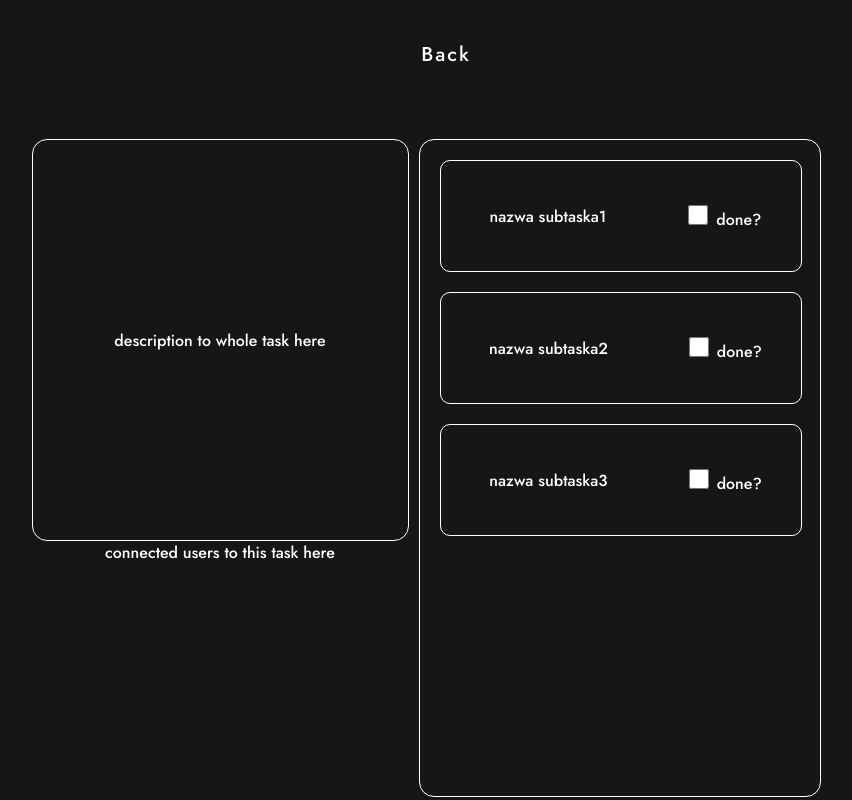
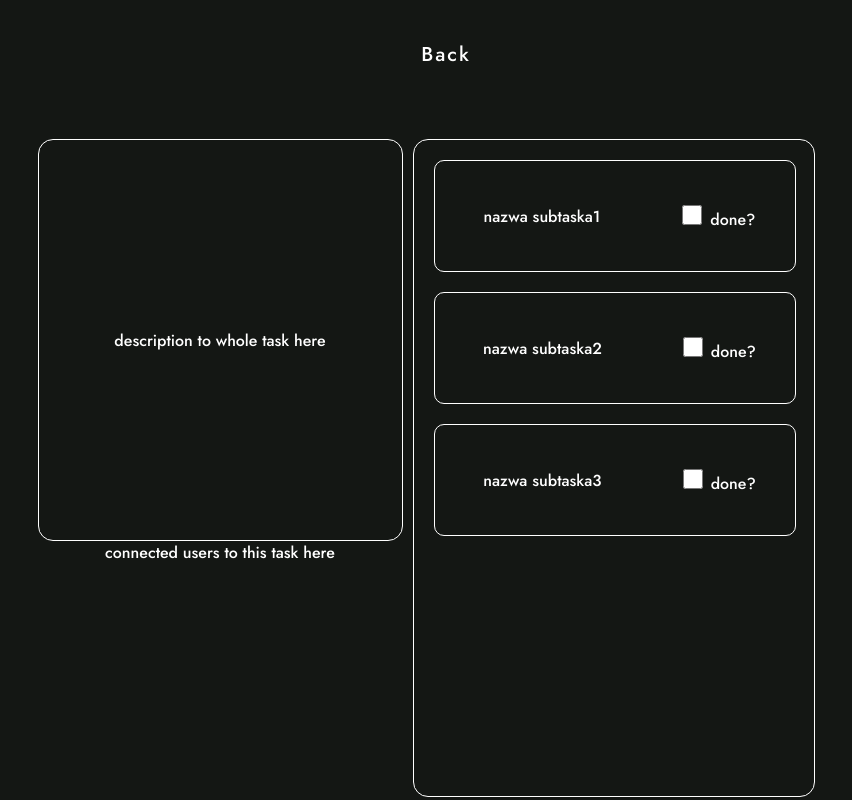
Before and after one commit to SobolewskiWiktor/Projekt-In-ynieria-, a web app: file public/html/taskDetailUser.html in a window 1280 px wide. Shown: the whole page, without its empty margins (214-1066 px from the left). Run offline with its HTML, style and script files only (its server is not run), Linux system fonts and the light colour scheme.

Commit message:
Update taskDetailUser.css
added breaking lines to mentain the same size of left and right classes

```diff
--- a/public/css/taskDetailUser.css
+++ b/public/css/taskDetailUser.css
@@ -95,7 +95,9 @@ li
 {
 	text-align: center;
     flex-direction: column;
+	overflow-wrap: break-word;
     color: white;
+	width: 375px;
 }
 .left .top
 {
@@ -104,7 +106,6 @@ li
     display: flex;
 	align-items: center;
 	justify-content: space-around;
-    width: 375px;
     height: 50vh;
     border: 1px solid white;
     border-radius: 15px;
@@ -112,6 +113,8 @@ li
 .left .bottom
 {
     height: 31.5vh;
+	margin-left: 1vh;
+	margin-right: 1vh;
 }
 
 .right
```
